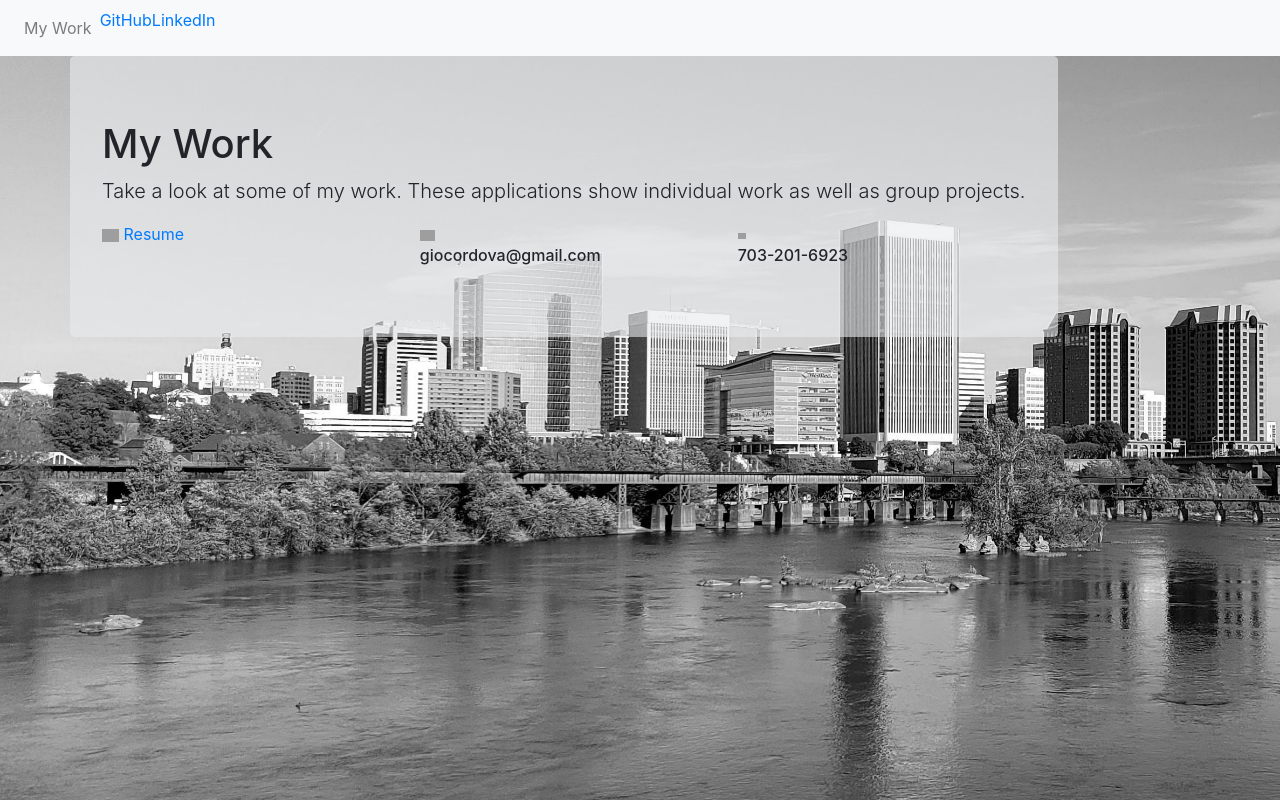
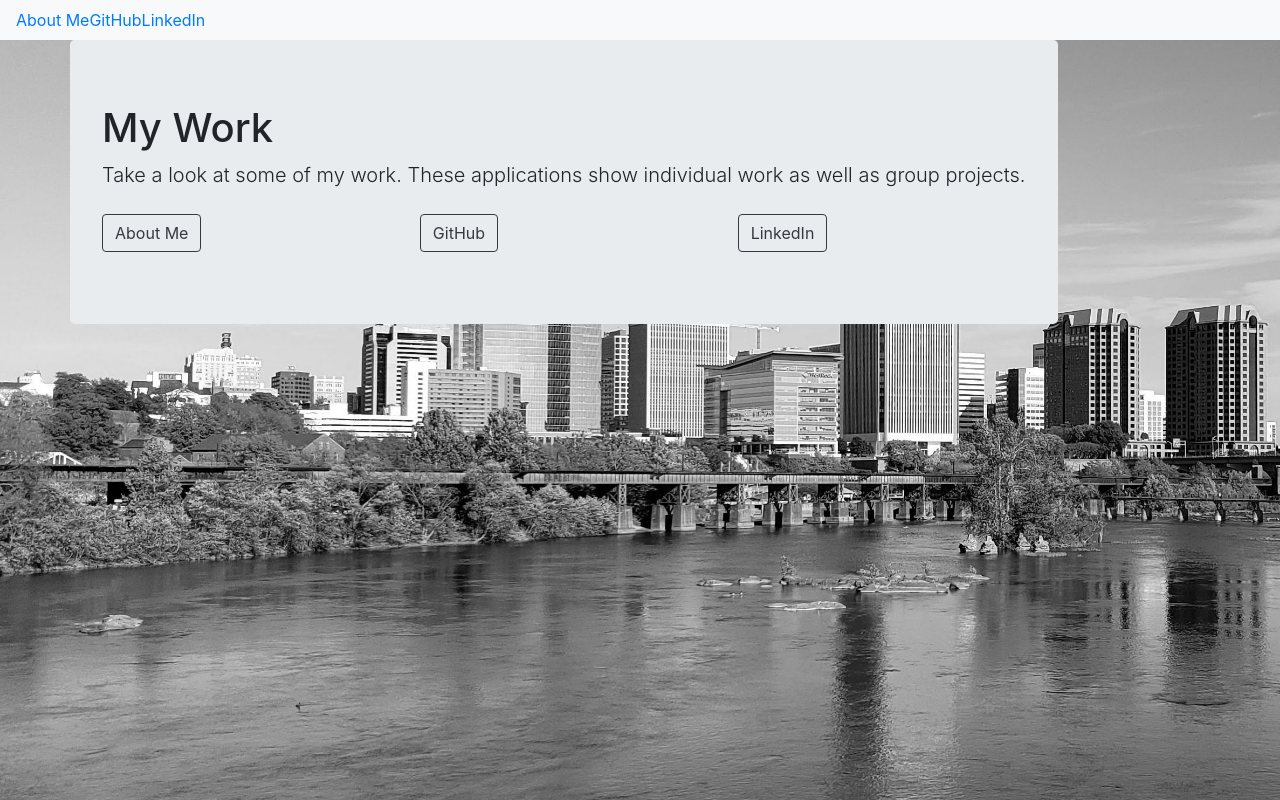
Before and after one commit to giocordova20/Giovanni-Cordova, a React (Create React App) app: page /mywork in a window 1280 px wide. Built offline with nearby package versions, Linux system fonts and the light colour scheme; grey boxes are pictures that could not be loaded.

Commit message:
fixed Navbar to display label dynamically.

```diff
--- a/src/components/Header/index.js
+++ b/src/components/Header/index.js
@@ -5,7 +5,7 @@ import "./style.css"
 
 function Header(props) {
   return (
-      <Jumbotron className="animate__animated animate__fadeIn" id="intro">
+      <Jumbotron className="animate__animated animate__fadeIn">
           {props.children}
       </Jumbotron>
 
--- a/src/components/Navbar/index.js
+++ b/src/components/Navbar/index.js
@@ -5,7 +5,9 @@ import { Link } from "react-router-dom";
 // Depending on the current path, this component sets the "active" class on the appropriate navigation link item
 function Navbar() {
 
-    const [aboutWork, setAboutWork] = useState("");
+    // const [aboutWorkLink, setAboutWork] = useState("");
+    const [aboutWorkLink, setAboutWork] = useState({ path: "", label: ""});
+    const [aboutWorkTitle, setAboutWorkTitle] = useState("");
 
 
     // function AboutWorkLink (){
@@ -24,13 +26,14 @@ function Navbar() {
       <div>
         <ul className="navbar-nav">
           <li className="nav-item"
-               onClick={() => setAboutWork()} >
+            //    onClick={() => setAboutWork(window.location.pathname === "/" ? "mywork" : "/")} >
+               onClick={() => setAboutWork(window.location.pathname === "/" ? "mywork" : "/")} >
             <Link
-              to=""
-              className={ window.location.pathname === "/" || window.location.pathname === "/about" ? "nav-link active" : "nav-link"
-              }
+              to={aboutWorkLink}
+            //   className={ window.location.pathname === "/" || window.location.pathname === "/about" ? "nav-link active" : "nav-link"}
             >
-              My Work
+              {/* My Work */}
+              {window.location.pathname === "/" ? "My Work" : "About Me"}
             </Link>
           </li>
           <li className="nav-item">
--- a/src/pages/MyWork.js
+++ b/src/pages/MyWork.js
@@ -10,29 +10,18 @@ function MyWork (props){
     return (
         <Container >
             <Row>
-                {/* <Nav className="justify-content-center" activeKey="/home">
-                    <Nav.Item>
-                    <Nav.Link href="/My Work">My Work</Nav.Link>
-                    </Nav.Item>
-                    <Nav.Item>
-                    <Nav.Link eventKey="GitHub">GitHub</Nav.Link>
-                    </Nav.Item>
-                    <Nav.Item>
-                    <Nav.Link eventKey="LinkedIn">LinkedIn</Nav.Link>
-                    </Nav.Item>
-                </Nav> */}
-                <Header className="animate__animated animate__fadeIn" id="intro">
+                <Header className="animate__animated animate__fadeIn" id="mywork-jumbo" style={{background: "none"}}>
                     <h1 className="display-5">My Work</h1>
                     <p className="lead">Take a look at some of my work. These applications show individual work as well as group projects.</p>
-                        <Row className="justify-content-center">
-                            <Col className="sm">
-                                <img src="../assets/pdf-icon.jpg" alt="resume-icon" style={{ width: "17px" }}></img><a href="https://drive.google.com/file/d/1tiARhhMdppS4VwS2epviU4Ju1c7SdtD1/view?usp=sharingquiz" target="_blank" rel="noreferrer"> Resume</a>
+                        <Row className="justify-content-md-center">
+                            <Col >
+                                <a href="/" className="btn btn-outline-dark my-2">About Me</a>
+                            </Col >
+                            <Col >
+                                <a href="https://github.com/giocordova20" target="_blank" rel="noreferrer" className="btn btn-outline-dark my-2">GitHub</a>
                             </Col>
-                            <Col className="sm">
-                                <img src="../assets/pdf-icon.jpg" alt="resume" style={{ width: "15px" }}></img><h6> giocordova@gmail.com</h6>
-                            </Col>
-                            <Col className="sm">
-                                <img src="../assets/images/mobile-icon.jpg" alt="mobile-icon" style={{ width: "8px"}}></img><h6> 703-201-6923</h6>
+                            <Col >
+                            <a href="https://www.linkedin.com/in/giovanni-cordova-aa40b94/" rel="noreferrer" target="_blank" className="btn btn-outline-dark my-2">LinkedIn</a>
                             </Col>
 
                         </Row>
```
Also changed, not shown: src/pages/About.js (+0 -12 lines), 1 other file (tests, documents, lock files or other folders).
